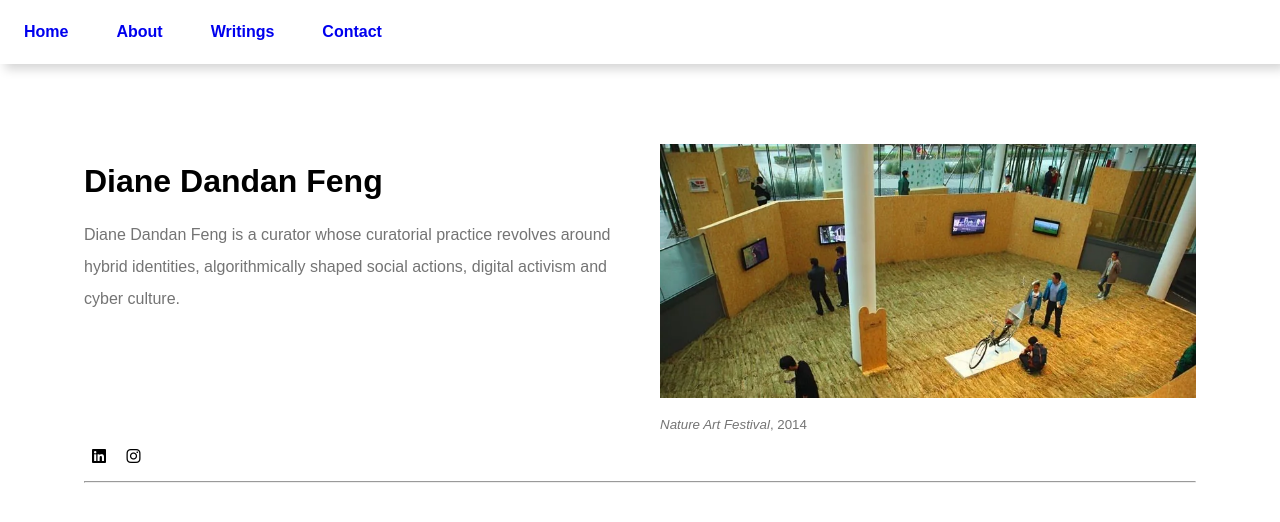
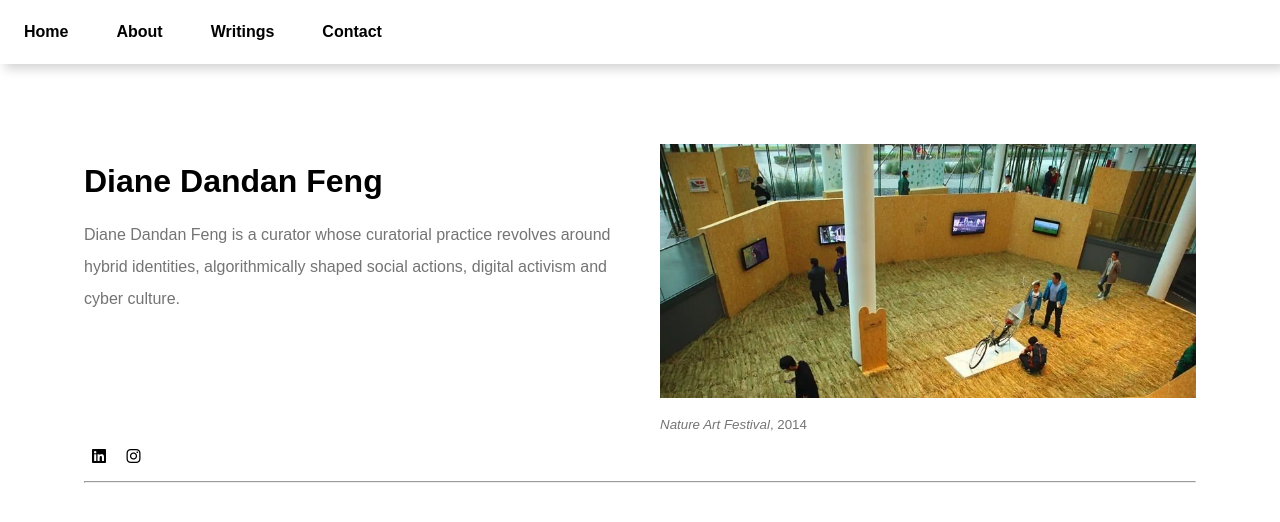
Before and after one commit to fengdiane/fengdiane.github.io, a Jekyll site: the page built from index.html, in a window 1280 px wide. Shown: the top 522 px of the page. Built offline with Jekyll 4.4.1, drawn with Linux system fonts in a browser that asks for light colours.

Commit message:
Inherit font colouring for nav links

```diff
--- a/_sass/navigation.scss
+++ b/_sass/navigation.scss
@@ -12,6 +12,7 @@
     font-weight: bold;
 }
 
+.navbar .navbar-link,
 .navbar .navbar-link:visited {
     color: inherit;
 }
```
